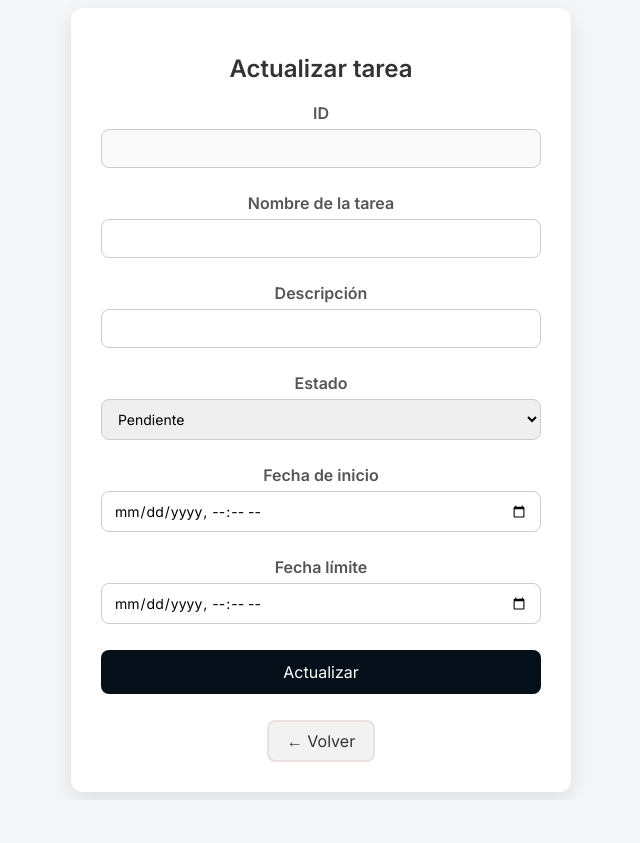
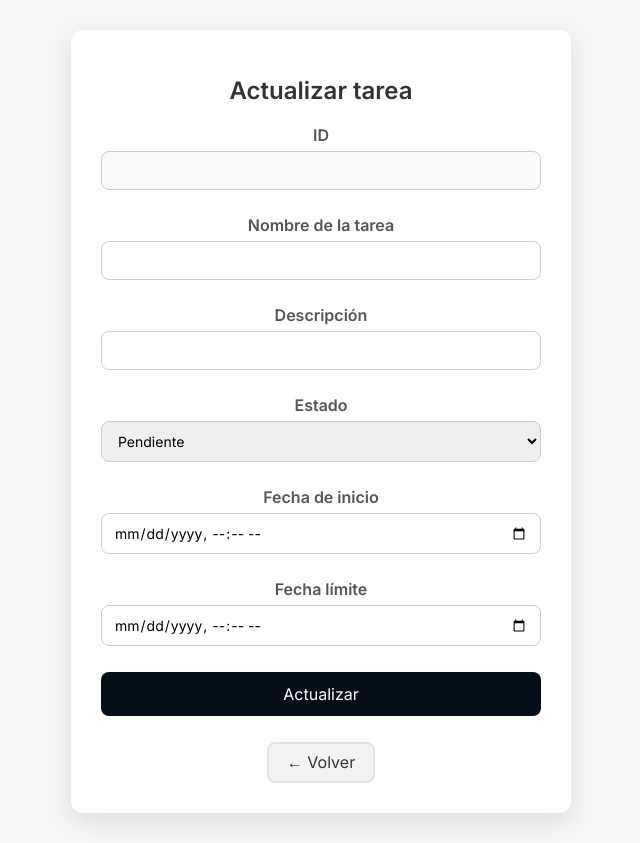
Before and after one commit to RUYKx/Lista-de-tareas, a PHP site: page /Programacion_/listas/tareas/editar.php?id=frate in a window 1280 px wide. Shown: the whole page, without its empty margins (319-959 px from the left). Before the commit the page ends 800 px from the top, so only its background shows below. Run offline with PHP 8.4, Linux system fonts and the light colour scheme; data comes from the database, SQL or seed files in the repository; data that the repository does not hold is empty.

Commit message:
cambie el editar que salia partido

```diff
--- a/lista de tareas/listas/tareas/editar.php
+++ b/lista de tareas/listas/tareas/editar.php
@@ -21,11 +21,12 @@
         }
         body {
             margin: 0;
+            padding: 30px;
             background: #f4f6f8;
             display: flex;
             justify-content: center;
             align-items: center;
-            height: 100vh;
+
         }
         .form-container {
             background: #ffffff;
```
